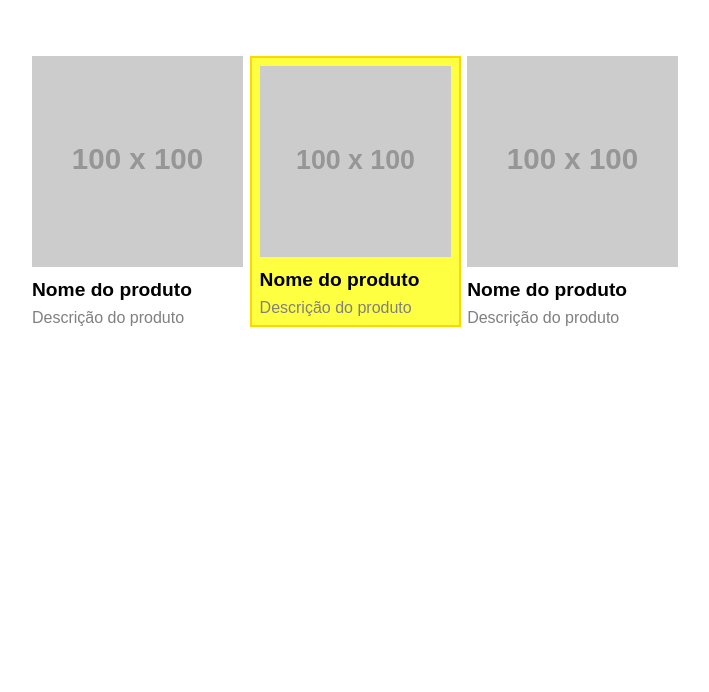
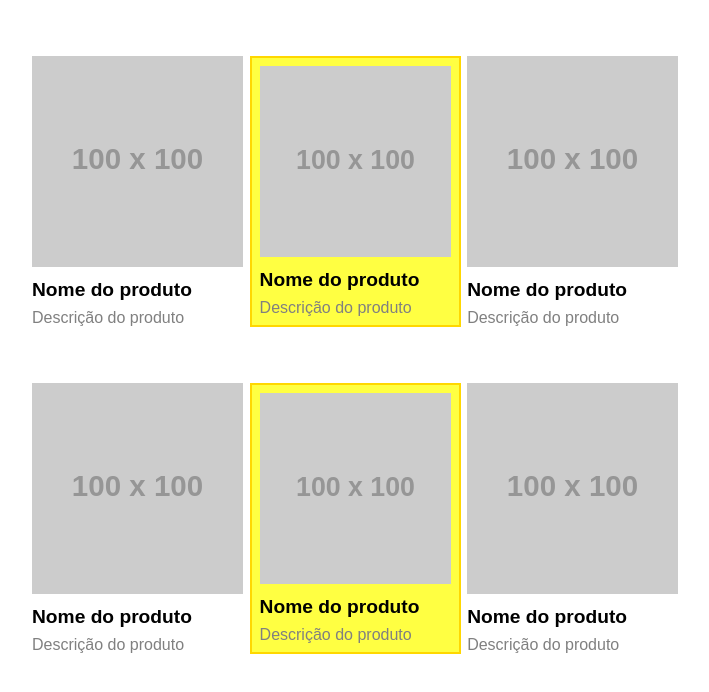
Before and after one commit to wendeldh7/Atividade_Smacss, a plain HTML site: page index.html in a window 1280 px wide. Shown: the whole page, without its empty margins (288-997 px from the left). Drawn offline with Linux system fonts and the light colour scheme; placeholder pictures from the web are drawn by us.

Commit message:
Primeiro commit

```diff
--- a/index.html
+++ b/index.html
@@ -5,9 +5,13 @@
     <meta http-equiv="X-UA-Compatible" content="IE=edge">
     <meta name="viewport" content="width=device-width, initial-scale=1.0">
     <title>Exercício boas práticas de CSS</title>
-    <link rel="stylesheet" href="main.css">
+    <link rel="stylesheet" href="./smacss/base.css">
+    <link rel="stylesheet" href="./smacss/layout.css">
+    <link rel="stylesheet" href="./smacss/module.css">
+    <link rel="stylesheet" href="./smacss/tema-a.css">
+    <link rel="stylesheet" href="./smacss/tema-b.css">
 </head>
-<body>
+<body class="tema-a">
     <div class="produtos">
         <div class="produto">
             <img class="produto-imagem" src="https://via.placeholder.com/100x100">
@@ -31,5 +35,30 @@
             </p>
         </div>
     </div>
+
+    <body class="tema-b">
+        <div class="produtos">
+            <div class="produto">
+                <img class="produto-imagem" src="https://via.placeholder.com/100x100">
+                <h4 class="produto-nome">Nome do produto</h4>
+                <p class="produto-descricao">
+                    Descrição do produto
+                </p>
+            </div>
+            <div class="produto em-destaque">
+                <img class="produto-imagem" src="https://via.placeholder.com/100x100">
+                <h4 class="produto-nome">Nome do produto</h4>
+                <p class="produto-descricao">
+                    Descrição do produto
+                </p>
+            </div>
+            <div class="produto">
+                <img class="produto-imagem" src="https://via.placeholder.com/100x100">
+                <h4 class="produto-nome">Nome do produto</h4>
+                <p class="produto-descricao">
+                    Descrição do produto
+                </p>
+            </div>
+        </div>
 </body>
 </html>
--- a/main.css
+++ /dev/null
@@ -1,35 +0,0 @@
-* {
-    margin: 0;
-    padding: 0;
-    font-family: sans-serif;
-}
-
-.produtos {
-    max-width: 640px;
-    width: 100%;
-    margin: 56px auto;
-    display: grid;
-    grid-template-columns: 33% 33% 33%;
-    grid-column-gap: 1%;
-}
-
-.produto {} /* bloco */
-
-.produto-imagem { /* elemento */
-    width: 100%;
-}
-
-.produto-nome { /* elemento */
-    font-size: 1.2em;
-    margin: 8px 0;
-}
-
-.produto-descricao { /* elemento */
-    color: gray;
-}
-
-.em-destaque { /* modificador */
-    border: 2px solid gold;
-    padding: 8px;
-    background-color: #ffff42;
-}
--- /dev/null
+++ b/smacss/base.css
@@ -0,0 +1,5 @@
+* {
+    margin: 0;
+    padding: 0;
+    font-family: sans-serif;
+}
--- /dev/null
+++ b/smacss/layout.css
@@ -0,0 +1,14 @@
+.produtos {
+    max-width: 640px;
+    width: 100%;
+    margin: 56px auto;
+    display: grid;
+    grid-template-columns: 33% 33% 33%;
+    grid-column-gap: 1%;
+}
+
+.produto {} /* bloco */
+
+.produto-imagem { /* elemento */
+    width: 100%;
+}
--- /dev/null
+++ b/smacss/module.css
@@ -0,0 +1,14 @@
+.produto-nome { /* elemento */
+    font-size: 1.2em;
+    margin: 8px 0;
+}
+
+.produto-descricao { /* elemento */
+    color: gray;
+}
+
+.em-destaque { /* modificador */
+    border: 2px solid gold;
+    padding: 8px;
+    background-color: #ffff42;
+}
--- /dev/null
+++ b/smacss/tema-a.css
@@ -0,0 +1,3 @@
+.tema-a header {
+    background-color: beige;
+}
--- /dev/null
+++ b/smacss/tema-b.css
@@ -0,0 +1,3 @@
+.tema-b header {
+    background-color: azure;
+}
```
